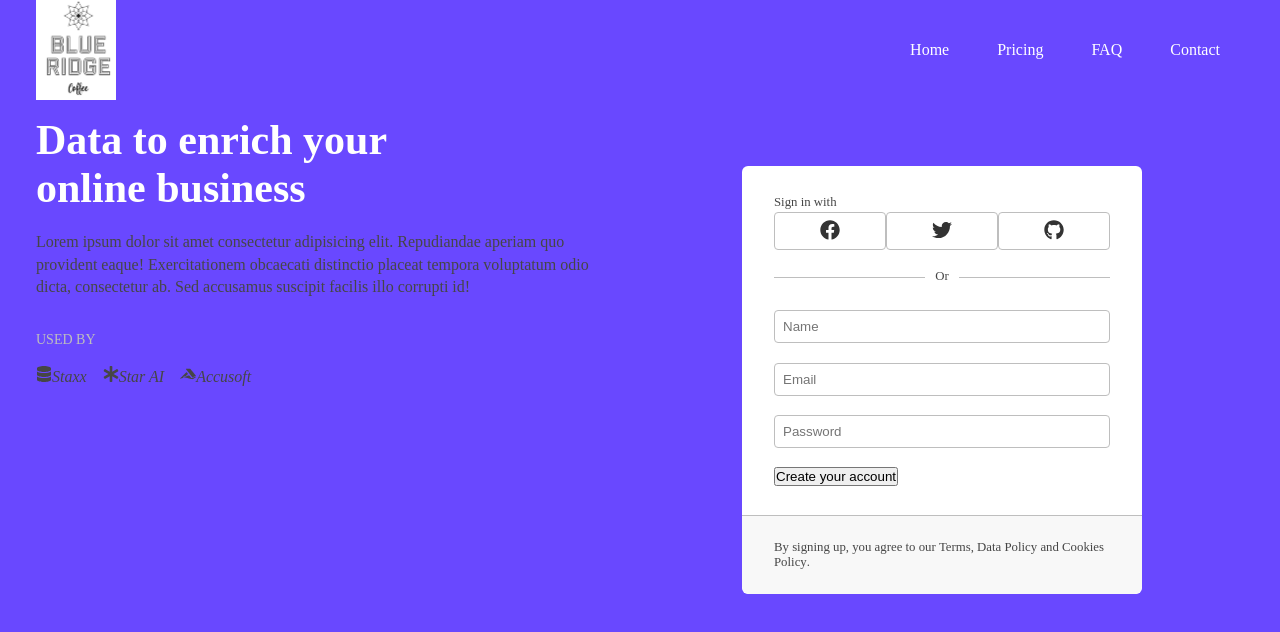
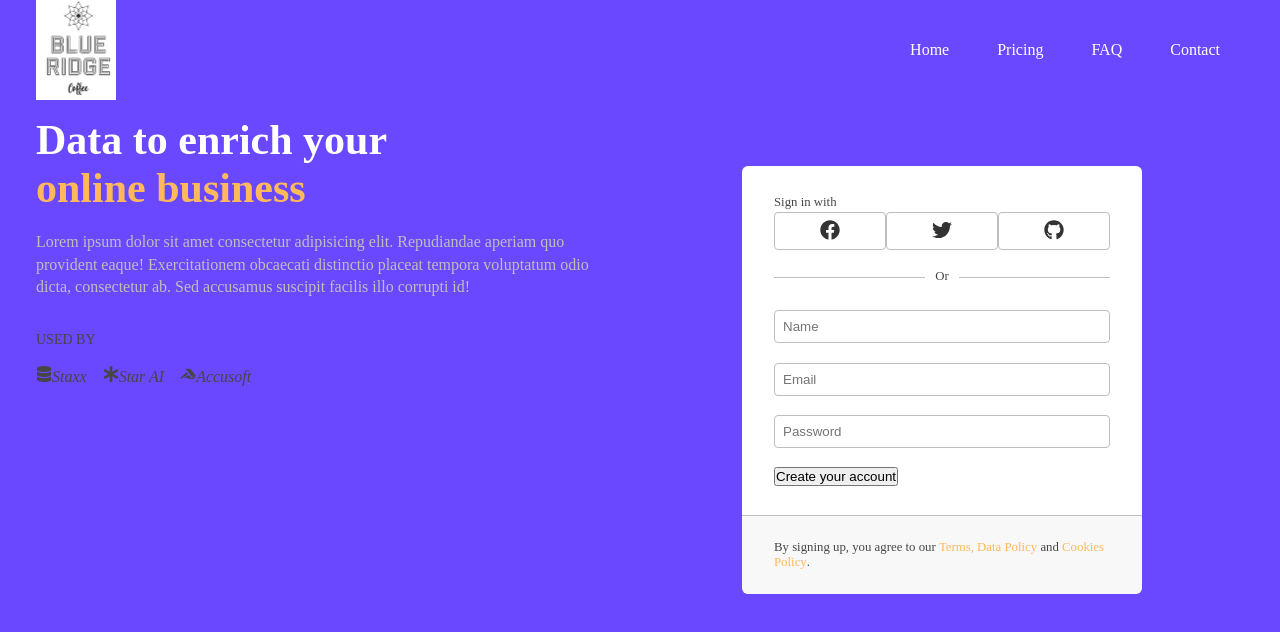
Before and after one commit to FilipiMachado/product-website, a React (Create React App) app: page / in a window 1280 px wide. Shown: the top 632 px of the page. Built offline with nearby package versions, Linux system fonts and the light colour scheme.

Commit message:
added navbar

```diff
--- a/src/components/HeroStyles.css
+++ b/src/components/HeroStyles.css
@@ -23,6 +23,10 @@
   justify-self: center;
 }
 
+.primary-color {
+  color: #ffb85b;
+}
+
 .hero .col-1 h1 {
   font-size: 42px;
   font-weight: 700;
@@ -31,13 +35,13 @@
 
 .hero .col-1 p {
   font-size: 1rem;
-  color: rgb(70, 70, 70);
+  color: rgb(190, 190, 190);
   line-height: 1.4;
   margin-top: 1.2rem;
 }
 
 .hero .used-by p {
-  color: rgb(190, 190, 190);
+  color: rgb(70, 70, 70);
   font-size: 14px;
   margin: 2rem 0 1rem 0;
 }
```
